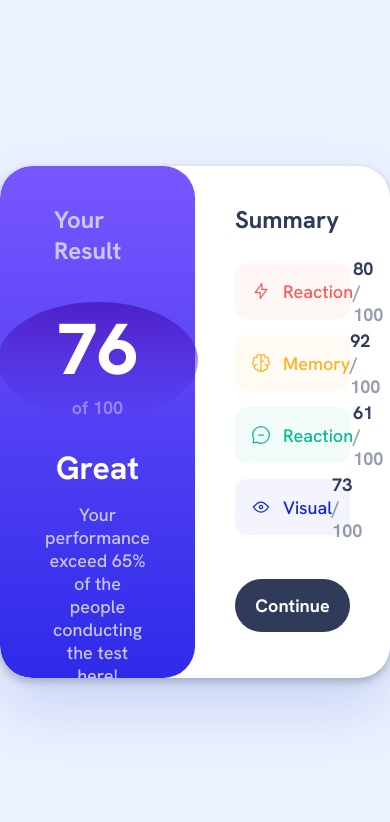
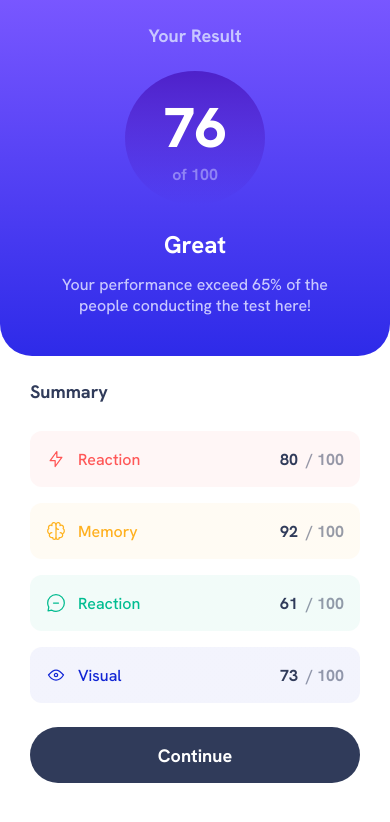
Before and after one commit to GuimaraesJC/Results-summary-component, a plain HTML site: page index.html in a window 390 px wide. Drawn offline with Linux system fonts and the light colour scheme.

Commit message:
Adds mobile version

```diff
--- a/styles.css
+++ b/styles.css
@@ -137,7 +137,7 @@ button {
 .categories-list {
   list-style: none;
   width: 100%;
-  height: 18rem;
+  height: 17rem;
   margin-top: 1.75rem;
   display: flex;
   flex-direction: column;
@@ -212,3 +212,64 @@ button {
 .continue:active {
   filter: brightness(0.9);
 }
+
+@media (max-width: 48rem) {
+  body {
+    overflow-y: scroll;
+  }
+
+  .container {
+    flex-direction: column;
+    width: 100vw;
+    height: 100vh;
+    border-radius: 0;
+  }
+
+  .container section {
+    width: 100vw;
+  }
+
+  .result {
+    padding: 1.5rem 3.563rem 2.5rem;
+    border-radius: 0 0 2rem 2rem;
+    height: 22.25rem;
+  }
+
+  .summary {
+    padding: 1.5rem 1.875rem 1.875rem;
+  }
+
+  .title {
+    font-size: 1.125rem;
+  }
+
+  .circle {
+    width: 8.75rem;
+    height: 8.75rem;
+    margin: 1.5rem 0;
+  }
+
+  .circle .score {
+    font-size: 3.5rem;
+  }
+
+  .circle .maximum-result {
+    font-size: 1rem;
+  }
+
+  .classification {
+    font-size: 1.5rem;
+  }
+
+  .observation {
+    font-size: 1rem;
+  }
+
+  .category span {
+    font-size: 1rem;
+  }
+
+  .continue {
+    margin-top: 1.5rem;
+  }
+}
```
